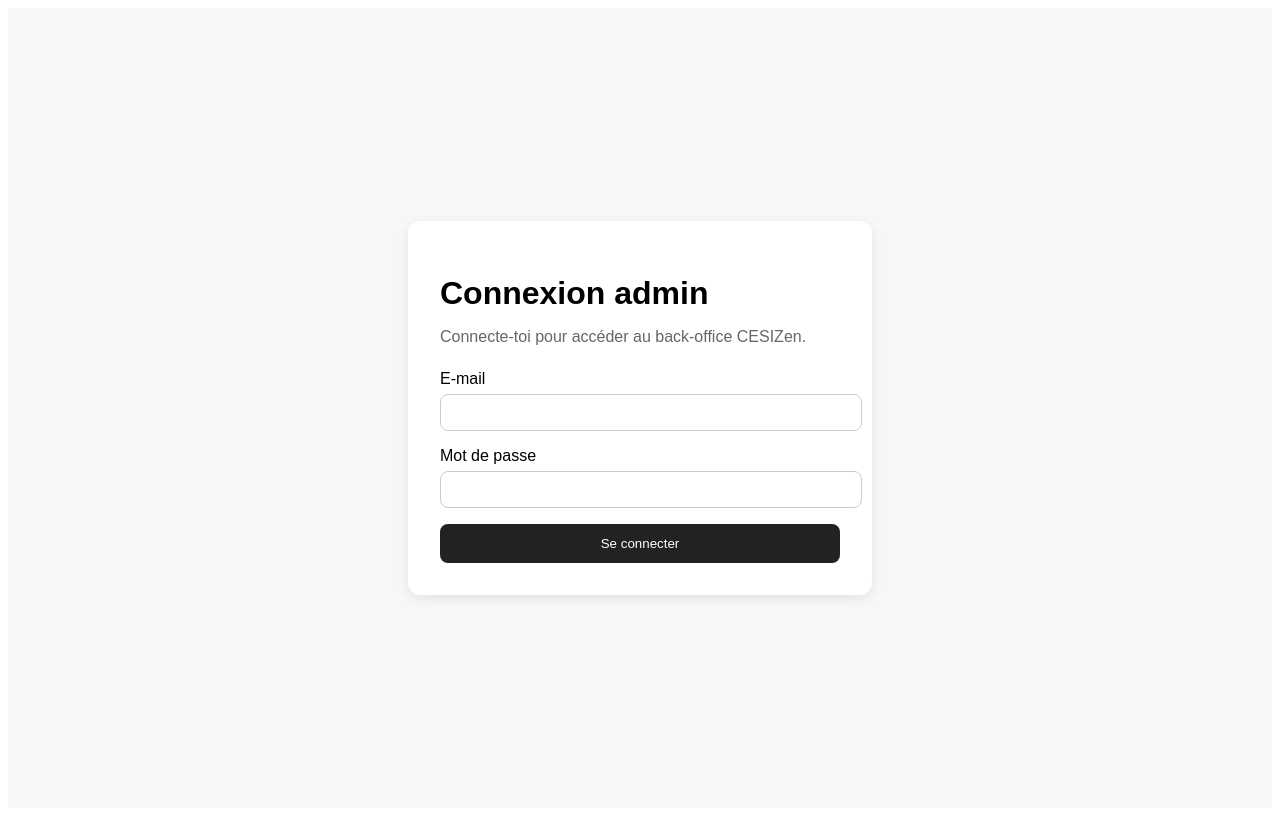
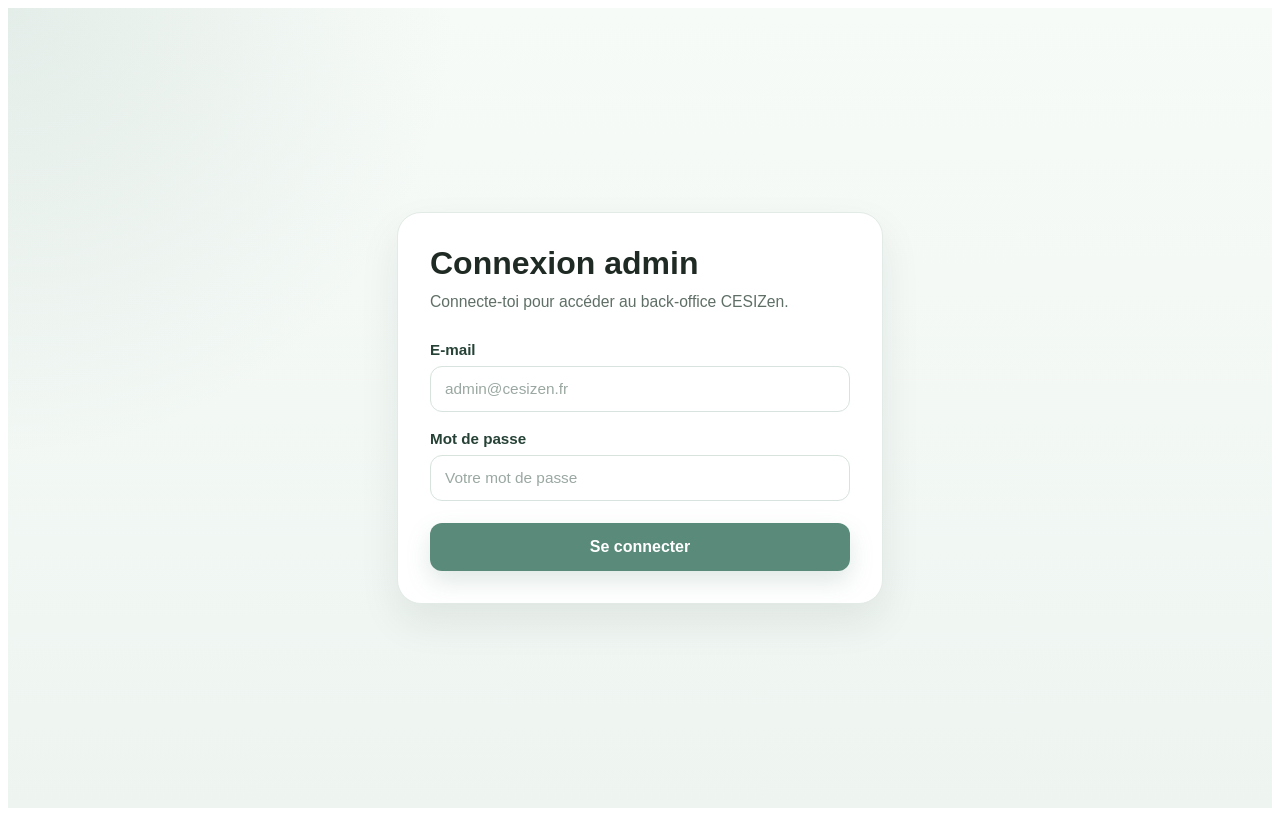
Before and after one commit to cesizenIndividuel/cesizen-react, a React (Vite) app: page / in a window 1280 px wide. Built offline with nearby package versions, Linux system fonts and the light colour scheme; no server answers.

Commit message:
refactor : clean code

```diff
--- a/src/layouts/AdminLayout.tsx
+++ b/src/layouts/AdminLayout.tsx
@@ -9,9 +9,7 @@ export function AdminLayout() {
 
   const storedUser = getStoredUser();
 
-  const closeMenu = () => {
-    setIsMenuOpen(false);
-  };
+  const closeMenu = () => { setIsMenuOpen(false) };
 
   const handleLogout = () => {
     clearAuthStorage();
--- /dev/null
+++ b/src/pages/LoginPage.css
@@ -0,0 +1,138 @@
+.login-page {
+  min-height: 100vh;
+  display: flex;
+  align-items: center;
+  justify-content: center;
+  padding: 24px;
+  background:
+    radial-gradient(circle at top left, rgba(90, 139, 122, 0.12), transparent 30%),
+    linear-gradient(180deg, #f7fbf8 0%, #eef5f1 100%);
+  box-sizing: border-box;
+}
+
+.login-page__card {
+  width: 100%;
+  max-width: 420px;
+  padding: 32px;
+  background: #ffffff;
+  border: 1px solid #e2ebe5;
+  border-radius: 24px;
+  box-shadow: 0 18px 40px rgba(31, 42, 36, 0.08);
+}
+
+.login-page__title {
+  margin: 0 0 8px;
+  font-size: 2rem;
+  font-weight: 800;
+  color: #1f2a24;
+}
+
+.login-page__subtitle {
+  margin: 0 0 28px;
+  color: #5f6f66;
+  font-size: 0.98rem;
+  line-height: 1.5;
+}
+
+.login-page__form {
+  display: flex;
+  flex-direction: column;
+  gap: 18px;
+}
+
+.login-page__field {
+  display: flex;
+  flex-direction: column;
+}
+
+.login-page__label {
+  margin-bottom: 8px;
+  font-size: 0.95rem;
+  font-weight: 600;
+  color: #264236;
+}
+
+.login-page__input {
+  width: 100%;
+  min-height: 46px;
+  padding: 12px 14px;
+  border: 1px solid #d7e3dc;
+  border-radius: 12px;
+  background: #ffffff;
+  color: #1f2a24;
+  font-size: 0.96rem;
+  box-sizing: border-box;
+  outline: none;
+  transition: border-color 0.2s ease, box-shadow 0.2s ease, background 0.2s ease;
+}
+
+.login-page__input::placeholder {
+  color: #9aa8a1;
+}
+
+.login-page__input:focus {
+  border-color: #5a8b7a;
+  box-shadow: 0 0 0 4px rgba(90, 139, 122, 0.12);
+}
+
+.login-page__input--error {
+  border-color: #d46a6a;
+  background: #fffafa;
+}
+
+.login-page__error {
+  margin: 6px 0 0;
+  font-size: 0.9rem;
+  color: #b42318;
+}
+
+.login-page__api-error {
+  margin: 0;
+  padding: 12px 14px;
+  border: 1px solid #f1caca;
+  border-radius: 12px;
+  background: #fff1f1;
+  color: #a33a3a;
+  font-size: 0.94rem;
+  font-weight: 500;
+}
+
+.login-page__submit {
+  margin-top: 4px;
+  min-height: 48px;
+  border: none;
+  border-radius: 12px;
+  background: #5a8b7a;
+  color: #ffffff;
+  font-size: 1rem;
+  font-weight: 700;
+  cursor: pointer;
+  box-shadow: 0 10px 24px rgba(90, 139, 122, 0.2);
+  transition: transform 0.2s ease, background 0.2s ease, opacity 0.2s ease;
+}
+
+.login-page__submit:hover {
+  background: #4d786a;
+  transform: translateY(-1px);
+}
+
+.login-page__submit:disabled {
+  opacity: 0.7;
+  cursor: not-allowed;
+  transform: none;
+}
+
+@media (max-width: 480px) {
+  .login-page {
+    padding: 16px;
+  }
+
+  .login-page__card {
+    padding: 24px 20px;
+    border-radius: 20px;
+  }
+
+  .login-page__title {
+    font-size: 1.7rem;
+  }
+}
--- a/src/pages/LoginPage.tsx
+++ b/src/pages/LoginPage.tsx
@@ -6,6 +6,7 @@ import { zodResolver } from "@hookform/resolvers/zod";
 import axios from "axios";
 import { login } from "../api/auth.api";
 import { setAccessToken, setStoredUser } from "../utils/auth";
+import "./LoginPage.css";
 
 const loginSchema = z.object({
   email: z.email("Veuillez saisir un email valide."),
@@ -16,12 +17,10 @@ type LoginFormData = z.infer<typeof loginSchema>;
 
 type ApiErrorResponse = { error?: string };
 
-
 export function LoginPage() {
   const navigate = useNavigate();
   const [apiError, setApiError] = useState("");
 
-  //Configuration du formulaire
   const {
     register,
     handleSubmit,
@@ -34,10 +33,9 @@ export function LoginPage() {
     },
   });
 
-  //Appeller quand le formualilre est soumsi et les données sont valides
   const onSubmit = async (data: LoginFormData) => {
     try {
-      setApiError(""); //nouvelle connexion pour supprimer les erreurs précédantes
+      setApiError("");
 
       const result = await login(data);
 
@@ -51,9 +49,7 @@ export function LoginPage() {
       setAccessToken(result.accessToken);
       setStoredUser(result.user);
       navigate("/admin");
-
     } catch (error: unknown) {
-      //si erreur axios : recupération du code erreur ernvoyé par le back
       if (axios.isAxiosError<ApiErrorResponse>(error)) {
         const apiMessage = error.response?.data?.error;
 
@@ -67,96 +63,62 @@ export function LoginPage() {
           return;
         }
       }
-      //si pas erreur axios
+
       setApiError("Une erreur est survenue lors de la connexion.");
     }
   };
 
   return (
-    <div
-      style={{
-        minHeight: "100vh",
-        display: "flex",
-        alignItems: "center",
-        justifyContent: "center",
-        backgroundColor: "#f7f7f7",
-      }}
-    >
-      <div
-        style={{
-          width: "100%",
-          maxWidth: "400px",
-          padding: "32px",
-          backgroundColor: "#ffffff",
-          borderRadius: "12px",
-          boxShadow: "0 4px 12px rgba(0, 0, 0, 0.08)",
-        }}
-      >
-        <h1 style={{ marginBottom: "8px" }}>Connexion admin</h1>
-        <p style={{ marginBottom: "24px", color: "#666" }}>
+    <div className="login-page">
+      <div className="login-page__card">
+        <h1 className="login-page__title">Connexion admin</h1>
+        <p className="login-page__subtitle">
           Connecte-toi pour accéder au back-office CESIZen.
         </p>
 
-        <form
-          onSubmit={handleSubmit(onSubmit)}
-          style={{ display: "flex", flexDirection: "column", gap: "16px" }}
-        >
-          <div>
-            <label htmlFor="email">E-mail</label>
+        <form className="login-page__form" onSubmit={handleSubmit(onSubmit)}>
+          <div className="login-page__field">
+            <label className="login-page__label" htmlFor="email">
+              E-mail
+            </label>
             <input
               id="email"
               type="email"
+              className={`login-page__input ${
+                errors.email ? "login-page__input--error" : ""
+              }`}
+              placeholder="admin@cesizen.fr"
               {...register("email")}
-              style={{
-                width: "100%",
-                marginTop: "6px",
-                padding: "10px",
-                border: "1px solid #ccc",
-                borderRadius: "8px",
-              }}
             />
             {errors.email && (
-              <p style={{ color: "crimson", marginTop: "6px" }}>
-                {errors.email.message}
-              </p>
+              <p className="login-page__error">{errors.email.message}</p>
             )}
           </div>
 
-          <div>
-            <label htmlFor="password">Mot de passe</label>
+          <div className="login-page__field">
+            <label className="login-page__label" htmlFor="password">
+              Mot de passe
+            </label>
             <input
               id="password"
               type="password"
+              className={`login-page__input ${
+                errors.password ? "login-page__input--error" : ""
+              }`}
+              placeholder="Votre mot de passe"
               {...register("password")}
-              style={{
-                width: "100%",
-                marginTop: "6px",
-                padding: "10px",
-                border: "1px solid #ccc",
-                borderRadius: "8px",
-              }}
             />
             {errors.password && (
-              <p style={{ color: "crimson", marginTop: "6px" }}>
-                {errors.password.message}
-              </p>
+              <p className="login-page__error">{errors.password.message}</p>
             )}
           </div>
 
-          {apiError && <p style={{ color: "crimson", margin: 0 }}>{apiError}</p>}
+          {apiError && <p className="login-page__api-error">{apiError}</p>}
 
           <button
             type="submit"
             disabled={isSubmitting}
-            style={{
-              padding: "12px",
-              border: "none",
-              borderRadius: "8px",
-              backgroundColor: "#222",
-              color: "#fff",
-              cursor: "pointer",
-              opacity: isSubmitting ? 0.7 : 1,
-            }}
+            className="login-page__submit"
           >
             {isSubmitting ? "Connexion..." : "Se connecter"}
           </button>
```
